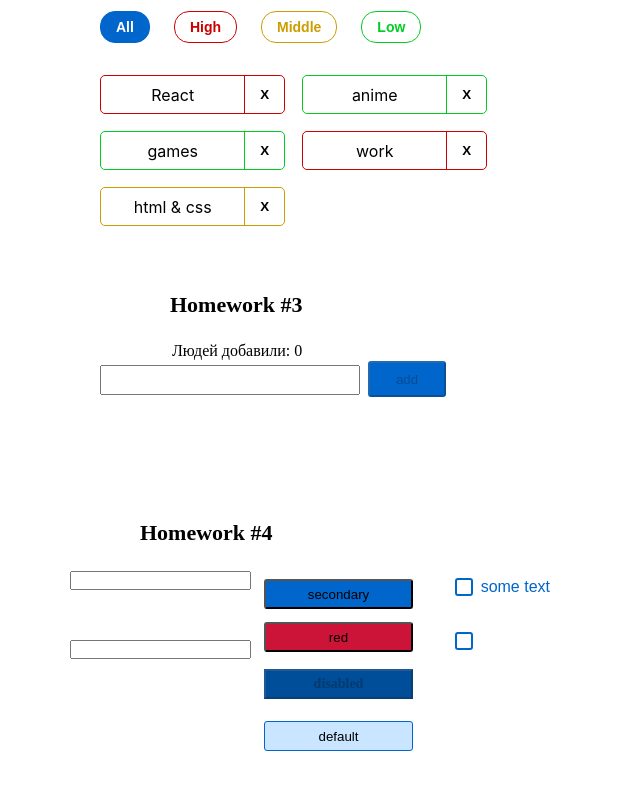
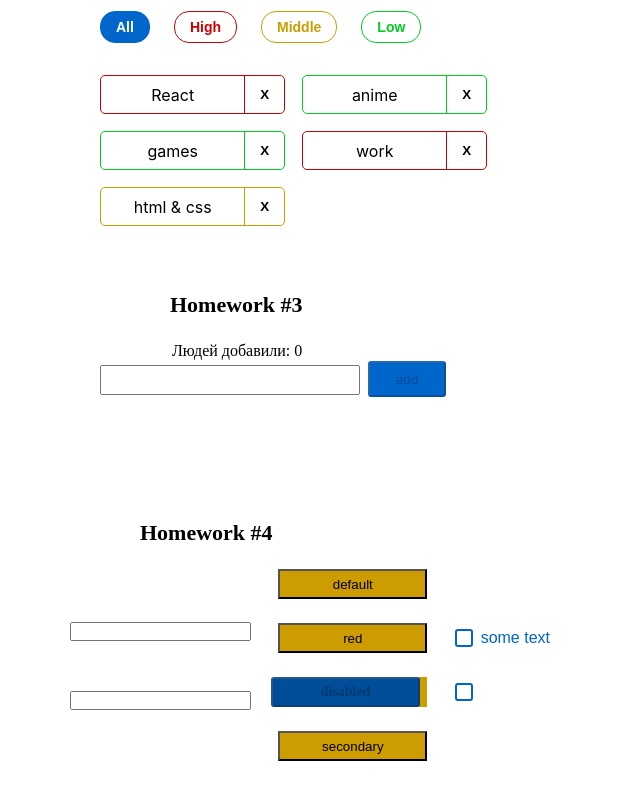
Before and after one commit to developeryudintsev/hometasks, a React (Create React App) app: page / in a window 1280 px wide. Shown: the part 723-1523 px from the top of the page, without its empty margins (0-640 px from the left). Built offline with nearby package versions, Linux system fonts and the light colour scheme.

Commit message:
home task 4(refactor10)

```diff
--- a/src/s2-homeworks/hw04/common/c2-SuperButton/SuperButton.module.css
+++ b/src/s2-homeworks/hw04/common/c2-SuperButton/SuperButton.module.css
@@ -1,8 +1,11 @@
 .button {
-
+background-color: #cc9c00;
+    width: 149px;
+    height: 30px;
+    left:-10px
 }
 
-.disabled{
+.button:disabled{
     position: absolute;
     width: 149px;
     height: 30px;
@@ -16,7 +19,7 @@
     background-color: #004D99;
 }
 
-.secondary {
+.button secondary {
     display: flex;
     flex-direction: row;
     justify-content: center;
@@ -34,7 +37,7 @@
     border-radius: 3px;
 }
 
-.default {
+.button default {
     box-sizing: border-box;
 
     /* Auto layout */
@@ -57,7 +60,7 @@
     border-radius: 3px;
 }
 
-.red {
+.button red {
     display: flex;
     flex-direction: row;
     justify-content: center;
@@ -90,8 +93,8 @@
     position: absolute;
     width: 149px;
     height: 30px;
-    left: 194px;
-    top: 152px;
+    left: 201px;
+    top: 0px;
 
     border: 1px solid #0066CC;
     border-radius: 3px;
@@ -109,8 +112,8 @@
     position: absolute;
     width: 149px;
     height: 30px;
-    left: 194px;
-    top: 53px;
+    left: 201px;
+    top: 54px;
 
     background: #FF1A47;
     border-radius: 3px;
@@ -127,8 +130,8 @@
     position: absolute;
     width: 149px;
     height: 30px;
-    left: 194px;
-    top: 10px;
+    left: 201px;
+    top: 162px;
 
     border-radius: 3px;
     background: #0080FF;
@@ -147,7 +150,7 @@
     width: 149px;
     height: 30px;
     left: 194px;
-    top: 152px;
+    top: 2px;
     border: 1px solid #0059B3;
     border-radius: 3px;
     background: #E5F0FA;;
@@ -164,8 +167,8 @@
     position: absolute;
     width: 149px;
     height: 30px;
-    left: 194px;
-    top: 10px;
+    left: 201px;
+    top: 162px;
 
     border-radius: 3px;
     background:#0059B3
@@ -193,14 +196,14 @@
     position: absolute;
     width: 149px;
     height: 30px;
-    left: 194px;
-    top: 100px;
+    left: 201px;
+    top: 108px;
     font-family: 'Montserrat';
     font-style: normal;
     font-weight: 600;
     font-size: 14px;
     line-height: 20px;
     background-color: #004D99;
-    opacity: 0.5;
+    /*opacity: 0.5;*/
     border-radius: 3px;
 }
--- a/src/s2-homeworks/hw04/common/c2-SuperButton/SuperButton.tsx
+++ b/src/s2-homeworks/hw04/common/c2-SuperButton/SuperButton.tsx
@@ -19,16 +19,18 @@ const SuperButton: React.FC<SuperButtonPropsType> = (
         ...restProps // все остальные пропсы попадут в объект restProps, там же будет children
     }
 ) => {
-    const finalClassName =  disabled?s.disabled:xType === 'red'?s.red:id=='hw4-super-button-default'?s.default:s.secondary
+    const finalClassName = disabled?s.button+' '+s.disabled:xType === 'red'?s.button+' '+s.red:id=='hw4-super-button-default'?s.button+' '+s.default:s.button+' '+s.secondary
         // + (className ? ' ' + className : '') // задачка на смешивание классов
     console.log(finalClassName)
     return (
+        <div className={s.button}>
         <button
             id={id}
             disabled={disabled}
             className={finalClassName}
             {...restProps} // отдаём кнопке остальные пропсы если они есть (children там внутри)
         />
+        </div>
     )
 }
 
```
